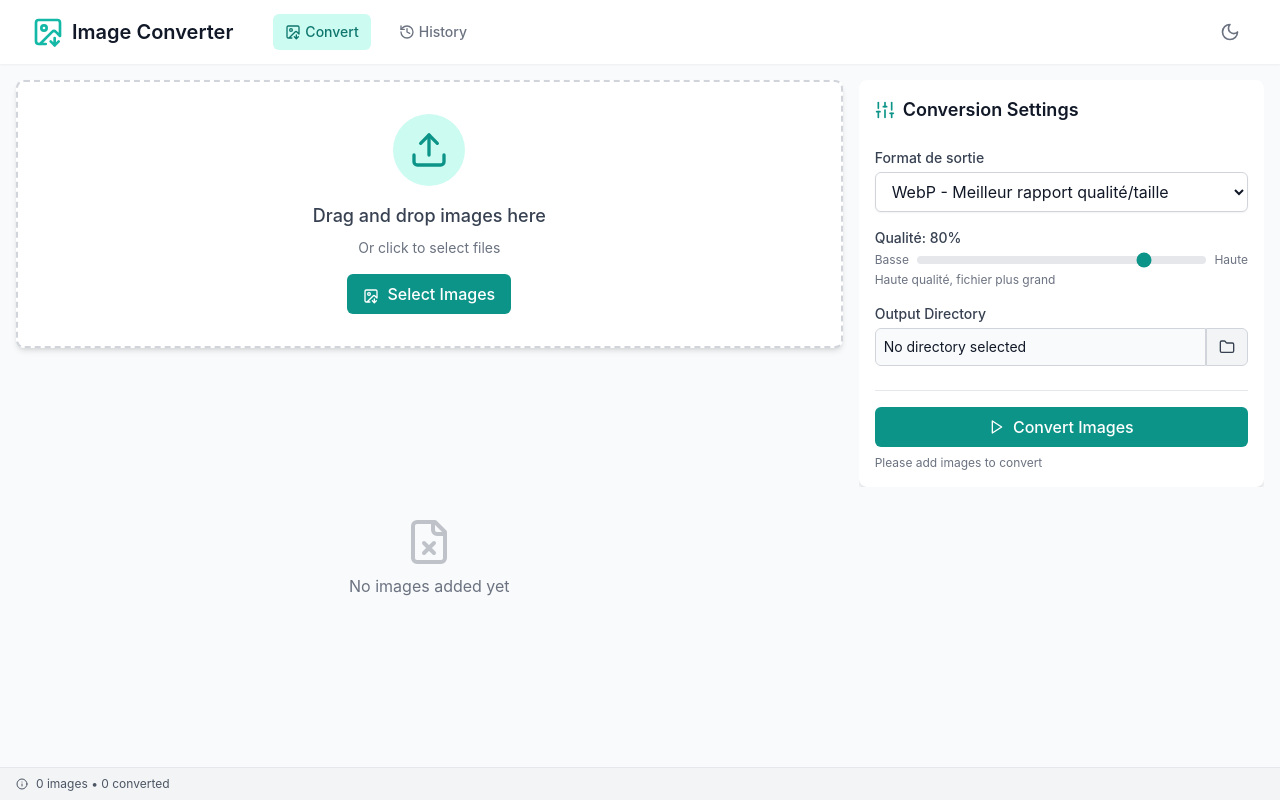
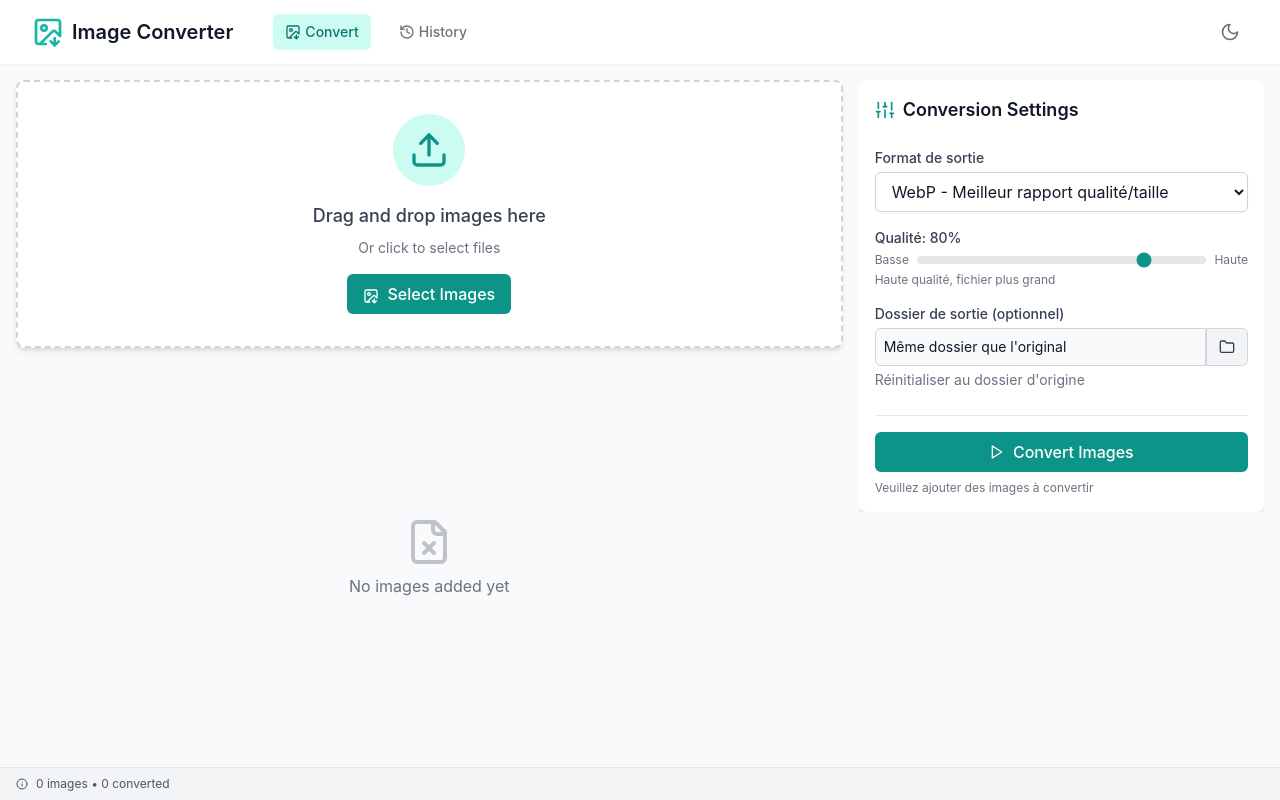
Before and after one commit to yoanmarchal/electron-image-converter, a React (Vite) app: page / in a window 1280 px wide. Built offline with nearby package versions, Linux system fonts and the light colour scheme.

Commit message:
wip allow to convert in the same folder

```diff
--- a/src/App.tsx
+++ b/src/App.tsx
@@ -117,13 +117,8 @@ function App() {
   };
 
   const handleConvertImages = async () => {
-    if (!settings.outputDir) {
-      alert('Please select an output directory');
-      return;
-    }
-
     if (images.length === 0) {
-      alert('Please add at least one image');
+      alert('Veuillez ajouter au moins une image');
       return;
     }
 
--- a/src/components/ConversionSettings.tsx
+++ b/src/components/ConversionSettings.tsx
@@ -95,12 +95,13 @@ const ConversionSettings: React.FC<ConversionSettingsProps> = ({
 
         <div>
           <label className="block text-sm font-medium text-gray-700 dark:text-gray-300 mb-1">
-            Output Directory
+            Dossier de sortie (optionnel)
           </label>
+          <div className="space-y-1">
             <div className="flex">
               <div className="flex-1 overflow-hidden">
                 <div className="truncate text-sm p-2 border border-gray-300 dark:border-gray-700 rounded-l-md bg-gray-50 dark:bg-gray-800 h-full">
-                {settings.outputDir || 'No directory selected'}
+                  {settings.outputDir || 'Même dossier que l\'original'}
                 </div>
               </div>
               <button
@@ -108,8 +109,19 @@ const ConversionSettings: React.FC<ConversionSettingsProps> = ({
                 onClick={onSelectOutputDir}
                 className="flex items-center justify-center px-3 py-2 border border-gray-300 dark:border-gray-700 rounded-r-md bg-gray-100 hover:bg-gray-200 dark:bg-gray-700 dark:hover:bg-gray-600 transition-colors"
                 disabled={isConverting}
+                title="Sélectionner le dossier de sortie"
+                aria-label="Sélectionner le dossier de sortie"
               >
                 <Folder className="h-4 w-4 text-gray-700 dark:text-gray-300" />
+              </button>
+            </div>
+            <button
+              type="button"
+              onClick={() => onSettingsChange({ outputDir: '' })}
+              className="text-sm text-gray-500 hover:text-gray-700 dark:hover:text-gray-300"
+              disabled={!settings.outputDir || isConverting}
+            >
+              Réinitialiser au dossier d'origine
             </button>
           </div>
         </div>
@@ -120,7 +132,7 @@ const ConversionSettings: React.FC<ConversionSettingsProps> = ({
           type="button"
           onClick={onConvert}
           className="btn btn-primary w-full flex items-center justify-center group"
-          disabled={isConverting || imageCount === 0 || !settings.outputDir}
+          disabled={isConverting || imageCount === 0}
         >
           {isConverting ? (
             <>
@@ -138,9 +150,9 @@ const ConversionSettings: React.FC<ConversionSettingsProps> = ({
           )}
         </button>
 
-        {(imageCount === 0 || !settings.outputDir) && !isConverting && (
+        {imageCount === 0 && !isConverting && (
           <p className="mt-2 text-xs text-gray-500 dark:text-gray-400">
-            {imageCount === 0 ? 'Please add images to convert' : 'Please select an output directory'}
+            Veuillez ajouter des images à convertir
           </p>
         )}
       </div>
```
Also changed, not shown: electron/main.js (+5 -5 lines). Lines whose indentation alone changed are shown as unchanged.
